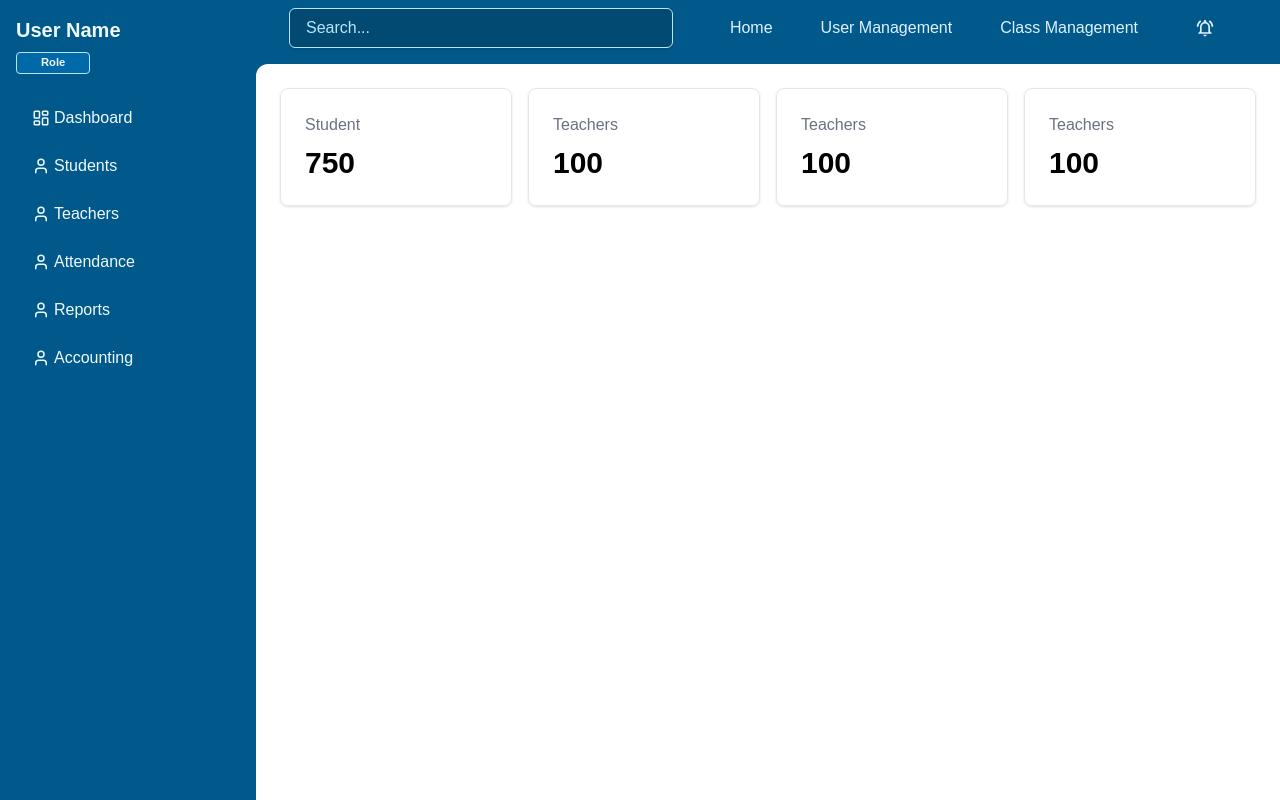
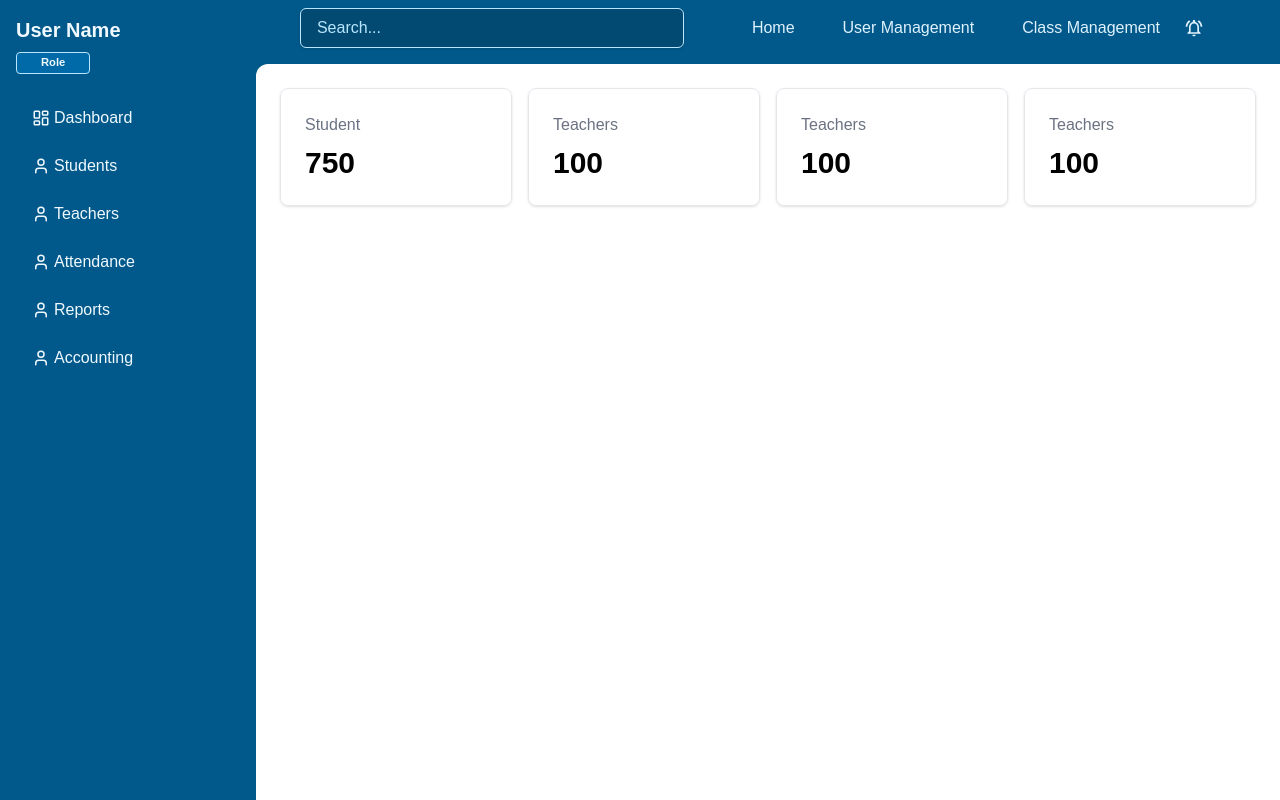
Before and after one commit to webdexx/school_saas_frontend, a React (Vite) app: page / in a window 1280 px wide. Built offline with nearby package versions, Linux system fonts and the light colour scheme.

Commit message:
Updated Styles in the Navbar

```diff
--- a/src/components/organisms/Navbar.tsx
+++ b/src/components/organisms/Navbar.tsx
@@ -17,7 +17,7 @@ const Navbar = () => {
         onChange={(e) => setSearch(e.target.value)}
         className="rounded-md px-4 min-w-64 w-sm h-10 outline-none bg-sky-900 border border-sky-200 shadow-sm placeholder-sky-200 text-sky-300"
       />
-      <div className="flex">
+      <div className="flex text-sky-100">
         {navbarMenu.map((item) => (
           <button
             key={item.id}
@@ -26,8 +26,7 @@ const Navbar = () => {
             {item.label}
           </button>
         ))}
-      </div>
-      <div className="actions flex text-sky-100">
+
         <button onClick={() => setNotifications(false)}>
           <NotificationBell size={20}/>
         </button>
```
